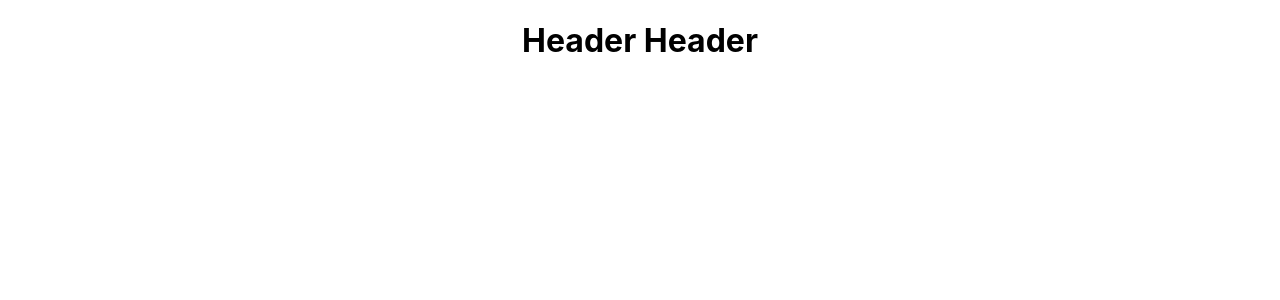
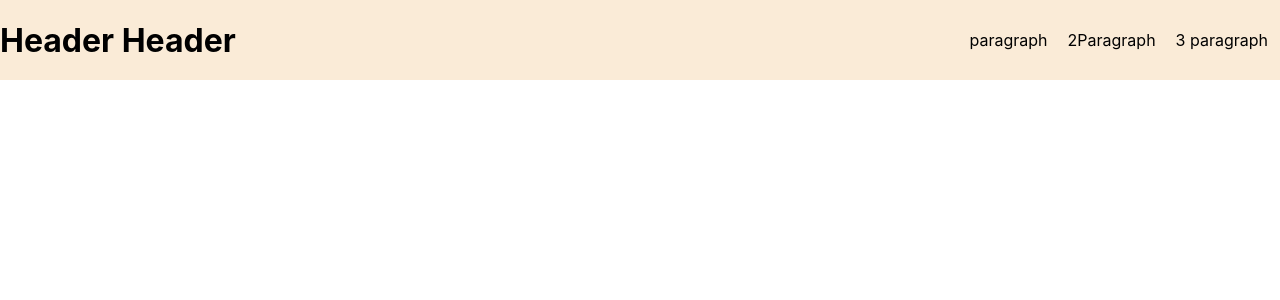
Before and after one commit to Foglia-e-Amore/leaf-love, a React (Create React App) app: page / in a window 1280 px wide. Shown: the top 300 px of the page. Built offline with nearby package versions, Linux system fonts and the light colour scheme.

Commit message:
Placeholder header contents

```diff
--- a/src/components/Header/Header.css
+++ b/src/components/Header/Header.css
@@ -0,0 +1,20 @@
+.Header {
+    width: 100vw;
+    height: 80px;
+    background-color: antiquewhite;
+    display: flex;
+    align-items: center;
+    flex-direction: row;
+    justify-content: space-between;
+}
+
+.items {
+    display: flex;
+    margin: 12px;
+    flex-direction: row;
+    gap: 20px;
+}
+
+.Header h1 {
+    margin: 0%;
+}
--- a/src/components/Header/Header.js
+++ b/src/components/Header/Header.js
@@ -1,9 +1,16 @@
 import React from "react";
+import './Header.css'
 
 function Header() {
     return(
         <div className="Header">
-            <h1>Header Header</h1>
+            <h1 className="title">Header Header</h1>
+            <div className="items">
+                <p>paragraph</p>
+                <p>2Paragraph</p>
+                <p>3 paragraph</p>
+            </div>
+
         </div>
     )
 }
```
Also changed, not shown: 1 other file (tests, documents, lock files or other folders).
